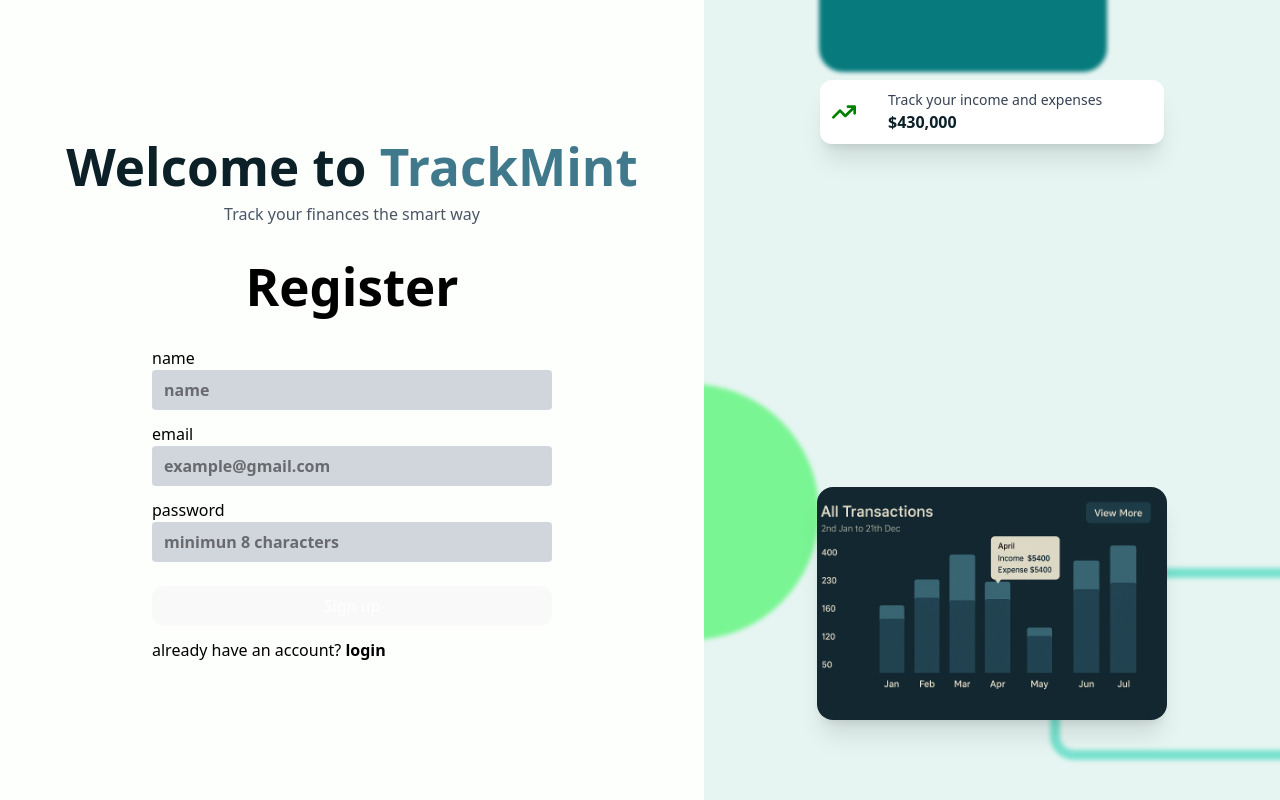
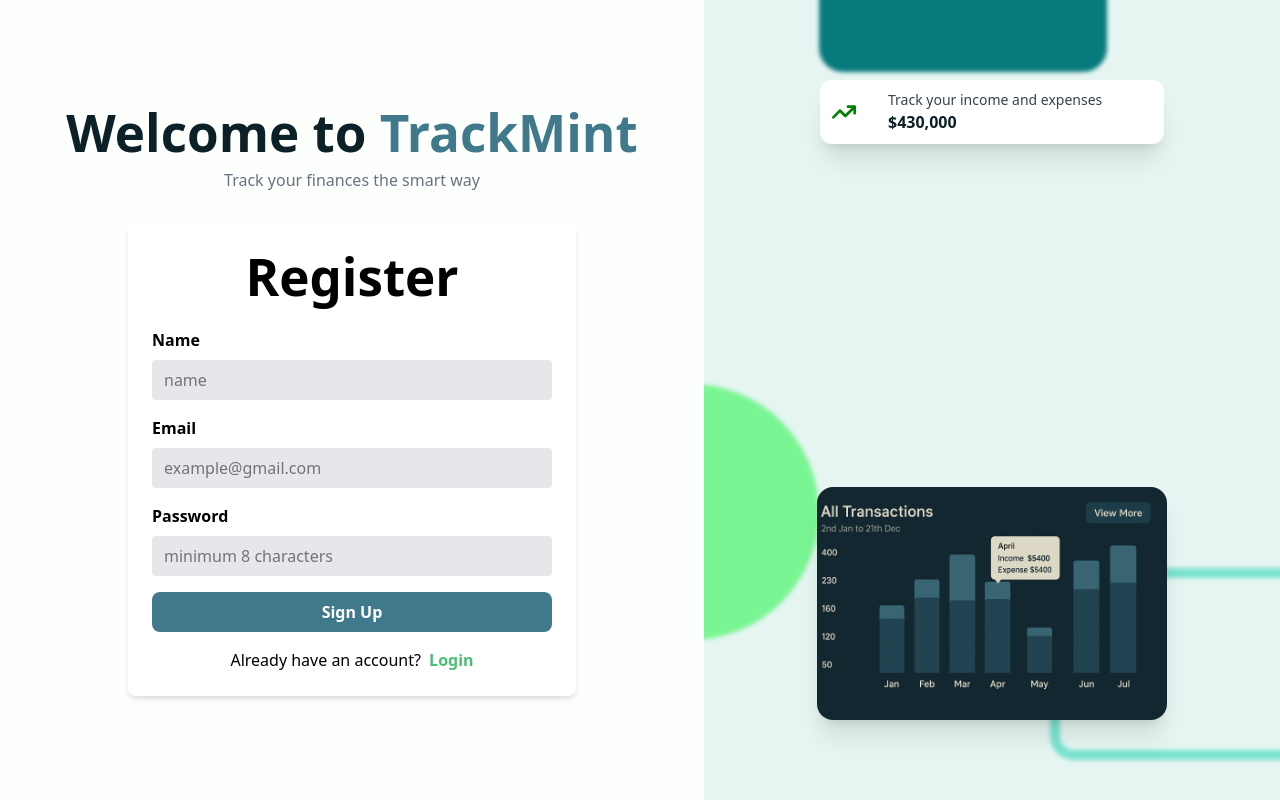
Before and after one commit to skairover/TrackMint-frontend, a React (Vite) app: page /register in a window 1280 px wide. Built offline with nearby package versions, Linux system fonts and the light colour scheme.

Commit message:
adding dark mode

```diff
--- a/index.html
+++ b/index.html
@@ -11,7 +11,7 @@
     <meta property="og:description" content="Smart Expense Tracking App" />
     <meta name="robots" content="index, follow">
     <meta property="og:image" content="./src/assets/wallet-filled-money-tool.png" />
-    <link rel="icon" type="image/svg+xml" href="./src/assets/wallet-filled-money-tool.png" />
+    <link rel="icon" type="image/svg+xml" href="./src/assets/wallet-filled-money-tool.png"/>
     <meta name="viewport" content="width=device-width, initial-scale=1.0" />
     <title>TrackMint – Smart Expense Tracking</title>
   </head>
--- a/package.json
+++ b/package.json
@@ -10,6 +10,7 @@
     "preview": "vite preview"
   },
   "dependencies": {
+    "@splinetool/react-spline": "^4.1.0",
     "@tailwindcss/vite": "^4.1.11",
     "@vectopus/atlas-icons": "^0.0.7",
     "axios": "^1.9.0",
--- a/src/Components/AuthLayout.jsx
+++ b/src/Components/AuthLayout.jsx
@@ -3,14 +3,19 @@
 import { FaArrowTrendUp } from "react-icons/fa6";
 const AuthLayout = ({ children }) => {
   return (
-    <div className="min-h-screen w-screen flex flex-col md:flex-row bg-[#FDFFFD]">
+    <div className="h-screen w-screen flex flex-col md:flex-row bg-[#FDFFFD] dark:bg-[#121212] overflow-hidden">
 
       {/* LEFT SECTION: Form + Headings */}
       <div className="flex-1 flex flex-col justify-center items-center px-6 md:px-12 py-10">
         {/* Branding + Intro */}
         <div className="text-center mb-8">
-          <h1 className="text-3xl md:text-4xl font-bold text-[#0B2027]">Welcome to <span className="text-[#40798C]">TrackMint</span></h1>
-          <p className="text-gray-600 mt-2">Track your finances the smart way</p>
+        <h1 className="text-3xl md:text-4xl font-bold text-[#0B2027] dark:text-[#E5E7EB]">
+          Welcome to <span className="text-[#40798C] dark:text-[#48C072]">TrackMint</span>
+        </h1>
+        <p className="text-gray-500 dark:text-gray-400 mt-2">
+          Track your finances the smart way
+        </p>
+
         </div>
 
         {/* Form content */}
@@ -18,34 +23,36 @@
       </div>
 
       {/* RIGHT SECTION: Decorative Chart */}
-      <div className="hidden md:flex flex-1 relative justify-center max-w-xl items-center overflow-hidden bg-[#E6F5F2]">
-        {/*Floating Notification */}
-
-
-      <div className="absolute top-[10%] shadow-xl z-2 rounded-xl bg-white w-86 text-black flex items-center  h-16">
+        <div className="hidden md:flex flex-1 relative justify-center max-w-xl items-center overflow-hidden bg-[#E6F5F2] dark:bg-[#0B2027]">
+      {/* Floating Notification */}
+      <div className="absolute top-[10%] shadow-xl z-2 rounded-xl bg-white dark:bg-[#1E1E1E] w-86 text-black dark:text-white flex items-center h-16">
         <span className="flex items-center justify-center h-16 px-3 mr-5">
           <FaArrowTrendUp color="green" size="24px" />
         </span>
-        <div className='flex flex-col justify-center items-start'>
-          <span className="text-sm font-medium text-gray-700">
+        <div className="flex flex-col justify-center items-start">
+          <span className="text-sm font-medium text-gray-700 dark:text-gray-300">
             Track your income and expenses
           </span>
-          <span className="font-bold text-[#0B2027] ">$430,000</span>
+          <span className="font-bold text-[#0B2027] dark:text-[#E5E7EB]">
+            $430,000
+          </span>
         </div>
       </div>
 
+      {/* Floating Card Shadow */}
+      <div className="absolute top-[-15%] right-[30%] w-72 h-48 bg-[#077A7D] dark:bg-[#0D3E3E] rounded-3xl blur-[2px]"></div>
+      {/* Border Box */}
+      <div className="absolute bottom-[5%] right-[-10%] w-72 h-48 border-10 border-[#7AE2CF] dark:border-[#53B9AC] rounded-3xl blur-[2px]"></div>
+      <div className="absolute bottom-[20%] right-[80%] w-64 h-64 bg-[#7af593] dark:bg-[#3B9E71] rounded-full blur-[2px]"></div>
 
-        {/* Floating Card Shadow */}
-        <div className="absolute top-[-15%] right-[30%] w-72 h-48 bg-[#077A7D] rounded-3xl blur-[2px]"></div>
-        {/* Border Box */}
-        <div className="absolute bottom-[5%] right-[-10%] w-72 h-48 border-10 border-[#7AE2CF] rounded-3xl blur-[2px]"></div>
-        <div className='absolute bottom-[20%] right-[80%] w-64 h-64 bg-[#7af593] rounded-full blur-[2px]'></div>
       {/* Chart Image */}
       <img
         src={Chart2}
         alt="TrackMint Chart Preview"
         className="z-10 absolute bottom-[10%] w-[350px] rounded-2xl shadow-xl"
       />
+
+
       </div>
     </div>
   );
--- a/src/auth/Login.jsx
+++ b/src/auth/Login.jsx
@@ -31,33 +31,34 @@
   return (
 
 <AuthLayout>
-      <div className="min-h-screen flex items-center justify-center px-4 bg-[#FDFFFD] text-black">
-        <div className="w-full max-w-sm bg-white p-6 rounded-xl shadow-lg">
+  <div className="h-full flex items-center justify-center px-4 bg-white dark:bg-[#121212] text-black dark:text-white">
+    <div className="w-full  max-w-md p-6 rounded-lg shadow-md">
       <h1 className="text-2xl font-bold text-center mb-6">Login</h1>
+
       <form onSubmit={handleSubmit}>
-            <label className="block mb-2 font-medium">Email</label>
+        <label className="block mb-2 font-semibold">Email</label>
         <input
           type="email"
           name="email"
           placeholder="example@gmail.com"
           autoComplete="email"
           onChange={(e) => setForm({ ...form, email: e.target.value })}
-              className="w-full bg-gray-200 px-3 py-2 rounded-md mb-4 focus:outline-none focus:ring-2 focus:ring-[#0B2027] transition duration-300"
+          className="w-full bg-gray-200 hover:bg-gray-300 dark:text-black px-3 py-2 rounded-md mb-4 focus:outline-none focus:ring-2 focus:ring-[#0B2027] transition duration-300"
         />
 
-            <label className="block mb-2 font-medium">Password</label>
+        <label className="block mb-2 font-semibold">Password</label>
         <input
           type="password"
           name="password"
           placeholder="Minimum 8 characters"
           autoComplete="current-password"
           onChange={(e) => setForm({ ...form, password: e.target.value })}
-              className="w-full bg-gray-200 px-3 py-2 rounded-md mb-4 focus:outline-none focus:ring-2 focus:ring-[#0B2027] transition duration-300"
+          className="w-full bg-gray-200 hover:bg-gray-300 dark:hover:bg-gray-300 dark:text-black px-3 py-2 rounded-md mb-4 focus:outline-none focus:ring-2 focus:ring-[#0B2027] transition duration-300"
         />
 
         <button
           type="submit"
-              className="w-full bg-[#0B2027] text-white py-2 rounded-lg hover:bg-[#173f4f] transition duration-300 font-semibold"
+          className="w-full bg-[#0B2027] dark:bg-[#48C072] dark:hover:bg-[#6ecd8f] dark:text-black text-white py-2 rounded-lg hover:bg-[#173f4f] transition duration-300 font-semibold"
         >
           Login
         </button>
@@ -66,7 +67,7 @@
           Don’t have an account?
           <span
             onClick={handleRegister}
-                className="text-green-700 font-semibold ml-1 cursor-pointer hover:underline"
+            className="text-green-700 dark:text-[#48C072] font-semibold ml-1 cursor-pointer hover:underline"
           >
             Sign up
           </span>
@@ -74,8 +75,9 @@
       </form>
     </div>
   </div>
+</AuthLayout>
 
-    </AuthLayout>
+
   );
 }
 
--- a/src/auth/Register.jsx
+++ b/src/auth/Register.jsx
@@ -28,49 +28,63 @@
     navigate('/login')
   }
   return (
-    <AuthLayout>
-    <div>
-        <div className='flex flex-col items-center  justify-center'>
-            <h1 className='text-black font-bold mb-8'>Register</h1>
-            <div>
-                <form onSubmit={handleSubmit} className='text-black'>
-                    <p>name</p>
-                    <input type="text"
-                      name='name'
-                      placeholder='name'
-                      autoComplete='off'
-                      onChange={(e)=>setForm({...form, name:e.target.value})}
-                      className='bg-gray-300 px-3 py-2 rounded mb-3 hover:bg-gray-200 outline-none font-semibold min-w-100 transition duration-300 '
-                      />
+<AuthLayout>
+  <div className="w-full  max-w-md bg-white p-6 rounded-lg shadow-md dark:bg-[#121212]">
+    <h1 className="text-black dark:text-white text-2xl font-bold mb-6 text-center">Register</h1>
 
-                    <p>email</p>
-                    <input type="email"
-                      name='Register_email'
-                      placeholder='example@gmail.com'
-                      autoComplete='new-email'
-                      onChange={(e)=>setForm({...form, email:e.target.value})}
-                      className='bg-gray-300 px-3 py-2 rounded mb-3 hover:bg-gray-200 outline-none font-semibold min-w-100 transition duration-300'/>
+    <form onSubmit={handleSubmit} className="text-black dark:text-white">
+      <label className="block mb-2 font-semibold">Name</label>
+      <input
+        type="text"
+        name="name"
+        placeholder="name"
+        autoComplete="off"
+        onChange={(e) => setForm({ ...form, name: e.target.value })}
+        className="w-full bg-gray-200 text-black px-3 py-2 rounded mb-4 outline-none focus:ring-2 focus:ring-blue-500 transition hover:bg-gray-300 dark:hover:bg-gray-300"
+      />
 
-                    <p>password</p>
-                    <input type="password"
-                      name='Register_password'
-                      placeholder='minimun 8 characters'
-                      autoComplete='new-password'
-                      onChange={(e)=>setForm({...form, password:e.target.value})}
-                      className='bg-gray-300 px-3 py-2 rounded mb-3 hover:bg-gray-200 outline-none font-semibold min-w-100 transition duration-300'/><br/>
+      <label className="block mb-2 font-semibold">Email</label>
+      <input
+        type="email"
+        name="Register_email"
+        placeholder="example@gmail.com"
+        autoComplete="new-email"
+        onChange={(e) => setForm({ ...form, email: e.target.value })}
+        className="w-full bg-gray-200 text-black px-3 py-2 rounded mb-4 outline-none focus:ring-2 focus:ring-blue-500 transition hover:bg-gray-300 dark:hover:bg-gray-300"
+      />
 
-                    <button type='submit' className='flex items-center justify-center text-white rounded-xl my-3 min-w-100 bg-[#0B2027] hover:bg-[#173f4f] py-2 px-4 transition duration-300 ' >Sign up</button>
-                    <p>already have an account?  <span><a onClick={handleLogin} className=' hover:text-green-800 font-bold hover:underline'> login</a></span></p>
+      <label className="block mb-2 font-semibold">Password</label>
+      <input
+        type="password"
+        name="Register_password"
+        placeholder="minimum 8 characters"
+        autoComplete="new-password"
+        onChange={(e) => setForm({ ...form, password: e.target.value })}
+        className="w-full bg-gray-200 text-black px-3 py-2 rounded mb-4 outline-none focus:ring-2 focus:ring-blue-500 transition hover:bg-gray-300 dark:hover:bg-gray-300"
+      />
 
-                </form>
+      <button className="w-full bg-[#40798C] dark:hover:bg-[#6ecd8f] text-white dark:text-black py-2 rounded-lg hover:bg-[#2C5D66] dark:bg-[#48C072] dark:hover:bg-[#3D7D85] transition duration-300 font-semibold">
+        Sign Up
+      </button>
+
+      <p className="mt-4 text-center">
+        Already have an account?{' '}
+        <a
+          onClick={handleLogin}
+          className="text-[#48C072] font-semibold ml-1 cursor-pointer hover:underline"
+        >
+          Login
+        </a>
+      </p>
+    </form>
+  </div>
+</AuthLayout>
 
 
-            </div>
-        </div>
 
-    </div>
-    </AuthLayout>
-  );
+);
+
+
 }
 
 export default Register;
--- a/src/index.css
+++ b/src/index.css
@@ -54,12 +54,7 @@
 }
 
 @media (prefers-color-scheme: light) {
-  :root {
-    color: #213547;
-    background-color: #ffffff;
-  }
-
-  button {
+  button.unstyled {
     background-color: #f9f9f9;
   }
 }
--- a/src/pages/Expenses.jsx
+++ b/src/pages/Expenses.jsx
@@ -109,7 +109,7 @@
                   >
                     <span>
                       <p className='bg-red-300 w-20 text-red-900 rounded-xl px-2 py-1 flex justify-center items-center text-xs'>{exp.category}</p>
-                      <strong>{exp.amount} {exp.currency}</strong>
+                      <strong className='ml-1'>{exp.amount} {exp.currency}</strong>
                     </span>
                     <span className='font-light text-sm flex'>
                       {formatDate(exp.createdAt)}
```
Also changed, not shown: src/Components/My3dComponenet.jsx (added, +11 -0 lines), src/pages/Home.jsx (+12 -15 lines), 1 other file (tests, documents, lock files or other folders). Lines whose indentation alone changed are shown as unchanged.
